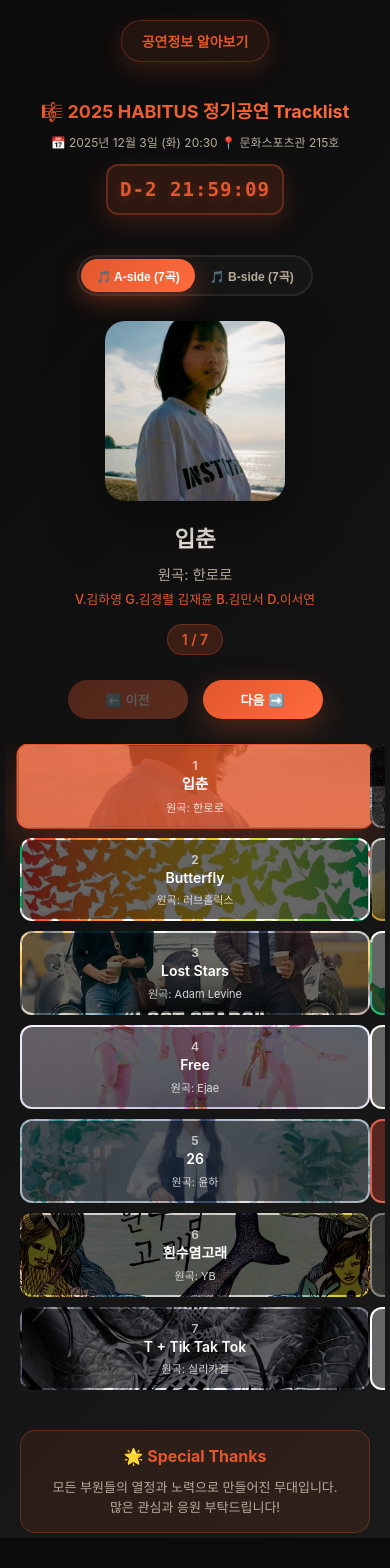
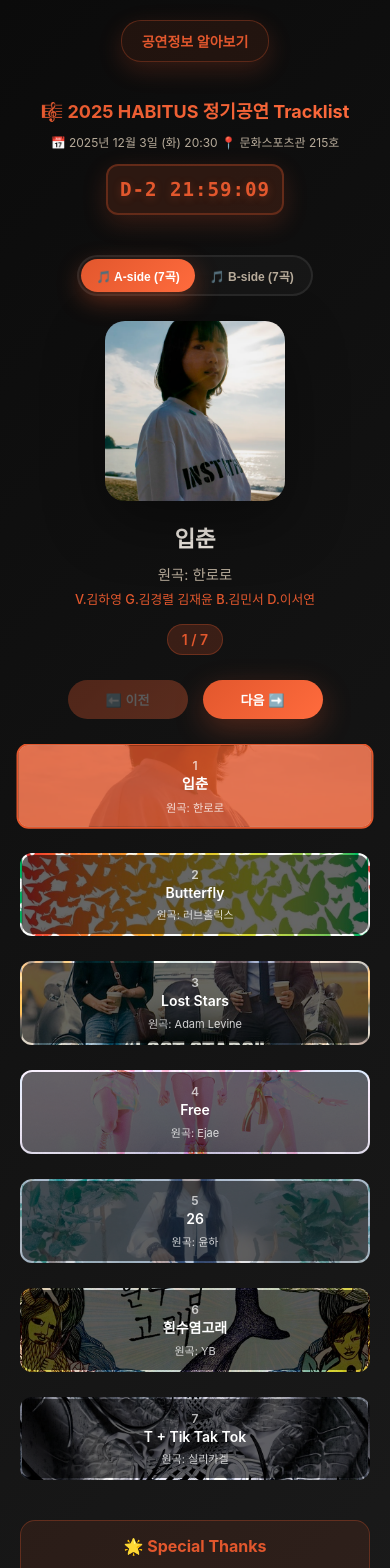
Before and after one commit to BBIYAKYEE7/habitus, a React (Create React App) app: page /setlist in a window 390 px wide. Shown: the top 1568 px of the page. Before the commit the page ends 1538 px from the top, so only its background shows below. Built offline with nearby package versions, Linux system fonts and the light colour scheme; a web font is replaced by a local one.

Commit message:
정기공연 팝업 제거

```diff
--- a/src/MainPage.js
+++ b/src/MainPage.js
@@ -1,22 +1,11 @@
 import { useEffect, useMemo, useState } from 'react';
 import bannerImg from './image/banner.png';
-import ConcertPopup from './ConcertPopup';
 import './App.css';
 
 function MainPage() {
   const sectionIds = useMemo(() => ['about', 'sessions', 'apply'], []);
   const snapOrder = useMemo(() => ['hero', ...sectionIds], [sectionIds]);
   const [activeId, setActiveId] = useState('about');
-  const [isConcertPopupOpen, setIsConcertPopupOpen] = useState(false);
-
-  // 페이지 로드 시 자동으로 팝업 열기
-  useEffect(() => {
-    const timer = setTimeout(() => {
-      setIsConcertPopupOpen(true);
-    }, 1000); // 1초 후 팝업 열기
-
-    return () => clearTimeout(timer);
-  }, []);
 
   useEffect(() => {
     const sections = Array.from(document.querySelectorAll('.Section'));
@@ -91,12 +80,6 @@ function MainPage() {
         <p className="Hero__subtitle">공공정책대학 밴드 동아리</p>
         <p className="Hero__period">9/1 (Mon) ~ 9/12 (Fri) · 오디션 ~ 9/13 (Sat)</p>
         <p className="Hero__note">현재 신입 선발이 종료되었습니다.</p>
-        <button
-          className="Hero__concert-button"
-          onClick={() => setIsConcertPopupOpen(true)}
-        >
-          🎵 정기공연 안내 보기
-        </button>
       </header>
 
       <main className="Main" role="main">
@@ -195,12 +178,6 @@ function MainPage() {
           <small>© {new Date().getFullYear()} HABITUS, KU Sejong</small>
         </div>
       </footer>
-
-      {/* 정기공연 팝업 */}
-      <ConcertPopup
-        isOpen={isConcertPopupOpen}
-        onClose={() => setIsConcertPopupOpen(false)}
-      />
     </div>
   );
 }
--- a/src/SetlistPage.css
+++ b/src/SetlistPage.css
@@ -192,8 +192,9 @@
   transition: all 0.2s ease;
   position: relative;
   overflow: hidden;
-  cursor: pointer;
+  cursor: default;
 }
+
 
 .main-album-cover::before {
   content: '';
@@ -212,11 +213,13 @@
   box-shadow: 0 25px 80px rgba(0, 0, 0, 0.5);
 }
 
+
 /* 로딩 중일 때는 hover 효과 비활성화 */
 .album-showcase.transitioning .main-album-cover:hover {
   transform: none;
   box-shadow: 0 20px 60px rgba(0, 0, 0, 0.4);
 }
+
 
 .album-icon-large {
   font-size: 6rem;
@@ -335,36 +338,38 @@
 .thumbnails-wrapper {
   overflow: hidden;
   margin-bottom: 40px;
+  padding: 0 20px; /* 양쪽 여백 추가 */
 }
 
 .thumbnails-slider {
   position: relative;
-  width: 200%; /* 두 개의 썸네일을 나란히 배치하기 위해 */
+  width: calc(200% + 60px); /* 2개 썸네일 + 60px 간격 */
   display: flex;
+  gap: 60px; /* A-side와 B-side 사이 간격 */
   transform: translateX(0); /* 기본 위치: 첫 번째 썸네일 표시 */
 }
 
 .song-thumbnails {
   display: grid;
   grid-template-columns: repeat(auto-fit, minmax(280px, 1fr));
-  gap: 15px;
-  width: 50%; /* 전체 슬라이더의 절반 크기 */
+  gap: 30px;
+  width: calc(50% - 30px); /* 각각 절반씩 (gap의 절반 빼기) */
   flex-shrink: 0;
 }
 
 /* 기본 상태 */
 .thumbnails-slider.b-side-selected {
-  transform: translateX(-50%);
+  transform: translateX(calc(-50% - 30px)); /* B-side 위치 */
 }
 
 /* 슬라이드 애니메이션 - 더 명확한 우선순위 */
 .thumbnails-slider.sliding-slide-left {
-  transform: translateX(-50%) !important;
+  transform: translateX(calc(-50% - 30px)) !important; /* B-side 위치 */
   transition: transform 1s ease-in-out !important;
 }
 
 .thumbnails-slider.sliding-slide-right {
-  transform: translateX(0) !important;
+  transform: translateX(0) !important; /* A-side 위치 */
   transition: transform 1s ease-in-out !important;
 }
 
@@ -456,13 +461,14 @@
 
 .song-thumbnail.active {
   border-color: #e2572d;
-  box-shadow: 0 20px 50px rgba(226, 87, 45, 0.3);
+  box-shadow: none;
   transform: scale(1.02);
 }
 
 .song-thumbnail.active .thumbnail-overlay {
   background: rgba(226, 87, 45, 0.8);
 }
+
 
 .song-thumbnail.loading {
   position: relative;
@@ -536,6 +542,7 @@
   color: rgba(255, 255, 255, 0.8);
   font-weight: 400;
 }
+
 
 /* Footer */
 .setlist-footer {
@@ -697,7 +704,7 @@
 
   .song-thumbnails {
     grid-template-columns: 1fr;
-    gap: 10px;
+    gap: 30px;
   }
 
   .song-thumbnail {
@@ -825,6 +832,10 @@
     font-size: 13px;
   }
 
+  .song-thumbnails {
+    gap: 25px; /* 작은 모바일에서도 충분한 간격 */
+  }
+
   .song-thumbnail {
     min-height: 70px;
   }
--- a/src/SetlistPage.js
+++ b/src/SetlistPage.js
@@ -17,6 +17,7 @@ import gardunsangImg from './setlist_album/gardunsang.png';
 import sheImg from './setlist_album/she.png';
 import gobackImg from './setlist_album/goback.png';
 import untitledImg from './setlist_album/untitled.png';
+
 
 const SetlistPage = () => {
   const [selectedSide, setSelectedSide] = useState('A');
@@ -170,6 +171,7 @@ const SetlistPage = () => {
   const currentPlaylist = selectedSide === 'A' ? setlistPart1 : setlistPart2;
   const currentSong = currentPlaylist[currentSongIndex];
 
+
   const handleSongSelect = (index) => {
     if (index !== currentSongIndex) {
       // 메인 앨범 정보 로딩 애니메이션 적용
@@ -200,7 +202,7 @@ const SetlistPage = () => {
         setIsTransitioning(false);
         setSlideDirection('');
         setNextSide(null);
-      }, 1000); // 정확히 1초 후
+      }, 1000);
     }
   };
 
```
Lines whose indentation alone changed are shown as unchanged.
